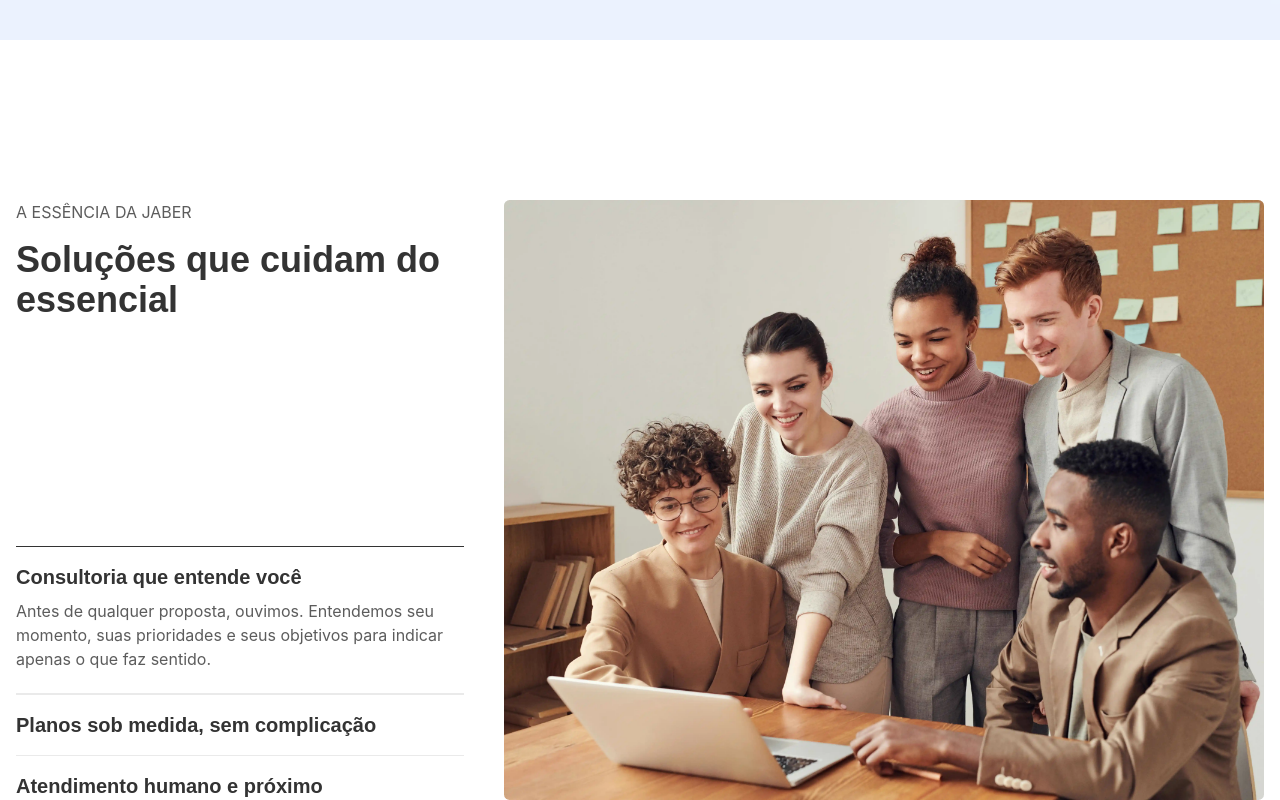
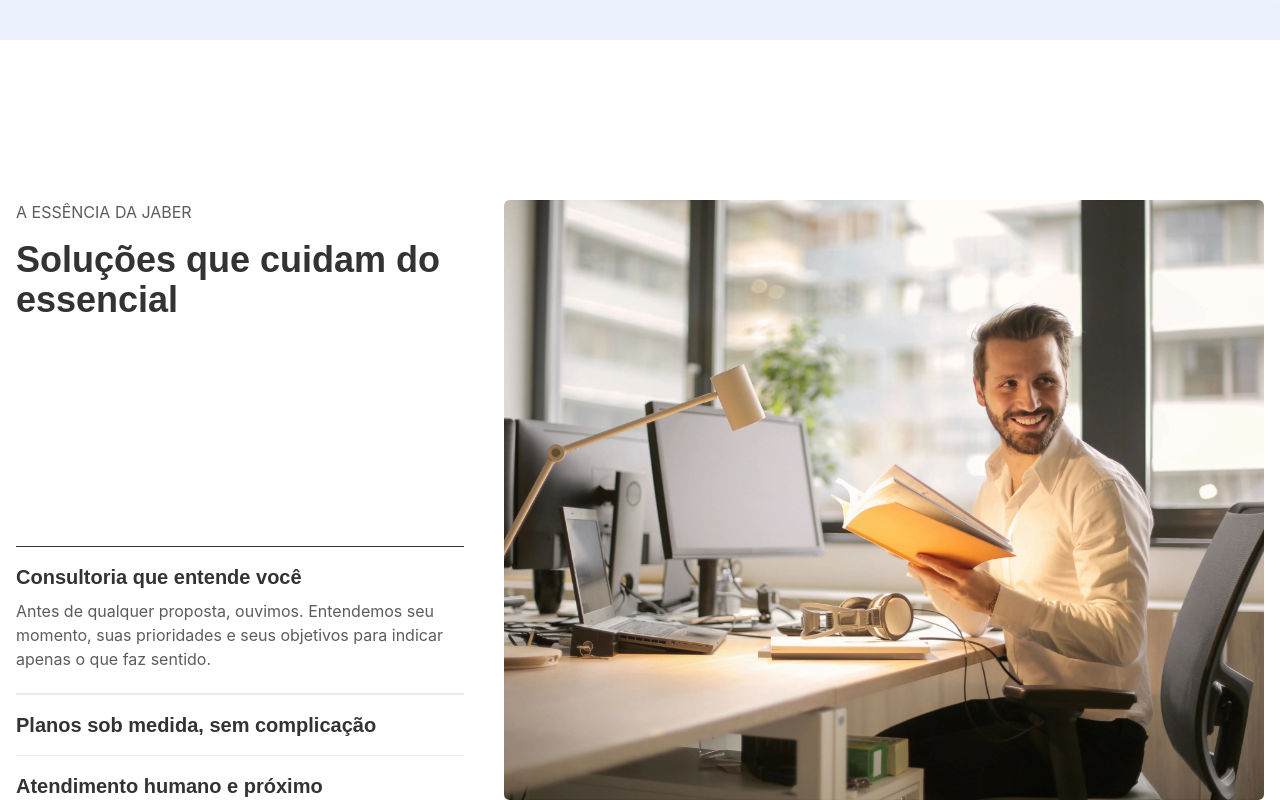
Before and after one commit to JaberSeguros/jaber-seguros, a Next.js app: page / in a window 1280 px wide. Shown: the part 5585-6385 px from the top of the page. Built offline with nearby package versions, Linux system fonts and the light colour scheme.

Commit message:
chore: Change Jaber Essence item 1 and 2 images

```diff
--- a/src/app/(sections)/jaber-essence/jaber-essence.tsx
+++ b/src/app/(sections)/jaber-essence/jaber-essence.tsx
@@ -14,7 +14,7 @@ const items = [
     title: "Consultoria que entende você",
     description:
       "Antes de qualquer proposta, ouvimos. Entendemos seu momento, suas prioridades e seus objetivos para indicar apenas o que faz sentido.",
-    image: "/assets/variadas/essence.webp",
+    image: "/assets/variadas/essence-2.webp",
     imageAlt:
       "Consultoria de seguros Jaber: equipe que entende seu momento e prioridades para indicar o que faz sentido.",
   },
@@ -23,7 +23,7 @@ const items = [
     title: "Planos sob medida, sem complicação",
     description:
       "Seguro saúde e consórcios personalizados, com opções das principais seguradoras e administradoras do mercado.",
-    image: "/assets/variadas/essence-2.webp",
+    image: "/assets/variadas/essence.webp",
     imageAlt:
       "Planos de seguro saúde e consórcios personalizados pelas principais seguradoras do mercado.",
   },
```
